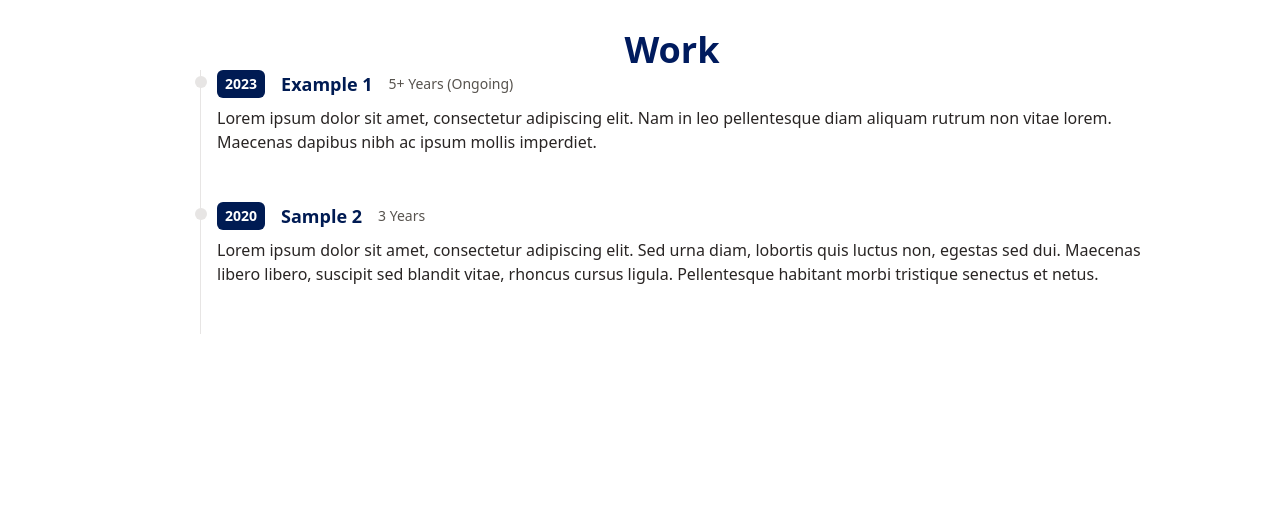
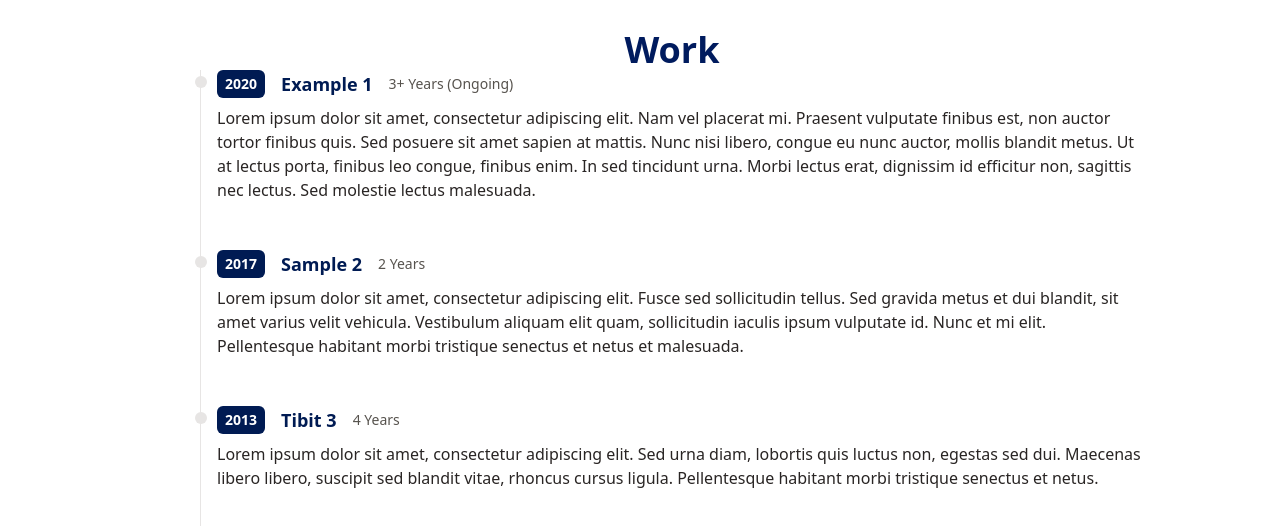
Before and after one commit to Clkwong3/showcase, a React (Vite) app: page / in a window 1280 px wide. Shown: the part 834-1360 px from the top of the page. Before the commit the page ends 1232 px from the top, so only its background shows below. Built offline with nearby package versions, Linux system fonts and the light colour scheme.

Commit message:
Work - added another sample to test the links

```diff
--- a/src/components/Work.jsx
+++ b/src/components/Work.jsx
@@ -4,16 +4,23 @@ import WorkItem from "./WorkItem";
 // Array of objects
 const data = [
   {
-    year: 2023,
+    year: 2020,
     title: "Example 1",
-    duration: "5+ Years (Ongoing)",
+    duration: "3+ Years (Ongoing)",
     details:
-      "Lorem ipsum dolor sit amet, consectetur adipiscing elit. Nam in leo pellentesque diam aliquam rutrum non vitae lorem. Maecenas dapibus nibh ac ipsum mollis imperdiet.",
+      "Lorem ipsum dolor sit amet, consectetur adipiscing elit. Nam vel placerat mi. Praesent vulputate finibus est, non auctor tortor finibus quis. Sed posuere sit amet sapien at mattis. Nunc nisi libero, congue eu nunc auctor, mollis blandit metus. Ut at lectus porta, finibus leo congue, finibus enim. In sed tincidunt urna. Morbi lectus erat, dignissim id efficitur non, sagittis nec lectus. Sed molestie lectus malesuada.",
   },
   {
-    year: 2020,
+    year: 2017,
     title: "Sample 2",
-    duration: "3 Years",
+    duration: "2 Years",
+    details:
+      "Lorem ipsum dolor sit amet, consectetur adipiscing elit. Fusce sed sollicitudin tellus. Sed gravida metus et dui blandit, sit amet varius velit vehicula. Vestibulum aliquam elit quam, sollicitudin iaculis ipsum vulputate id. Nunc et mi elit. Pellentesque habitant morbi tristique senectus et netus et malesuada.",
+  },
+  {
+    year: 2013,
+    title: "Tibit 3",
+    duration: "4 Years",
     details:
       "Lorem ipsum dolor sit amet, consectetur adipiscing elit. Sed urna diam, lobortis quis luctus non, egestas sed dui. Maecenas libero libero, suscipit sed blandit vitae, rhoncus cursus ligula. Pellentesque habitant morbi tristique senectus et netus.",
   },
```
